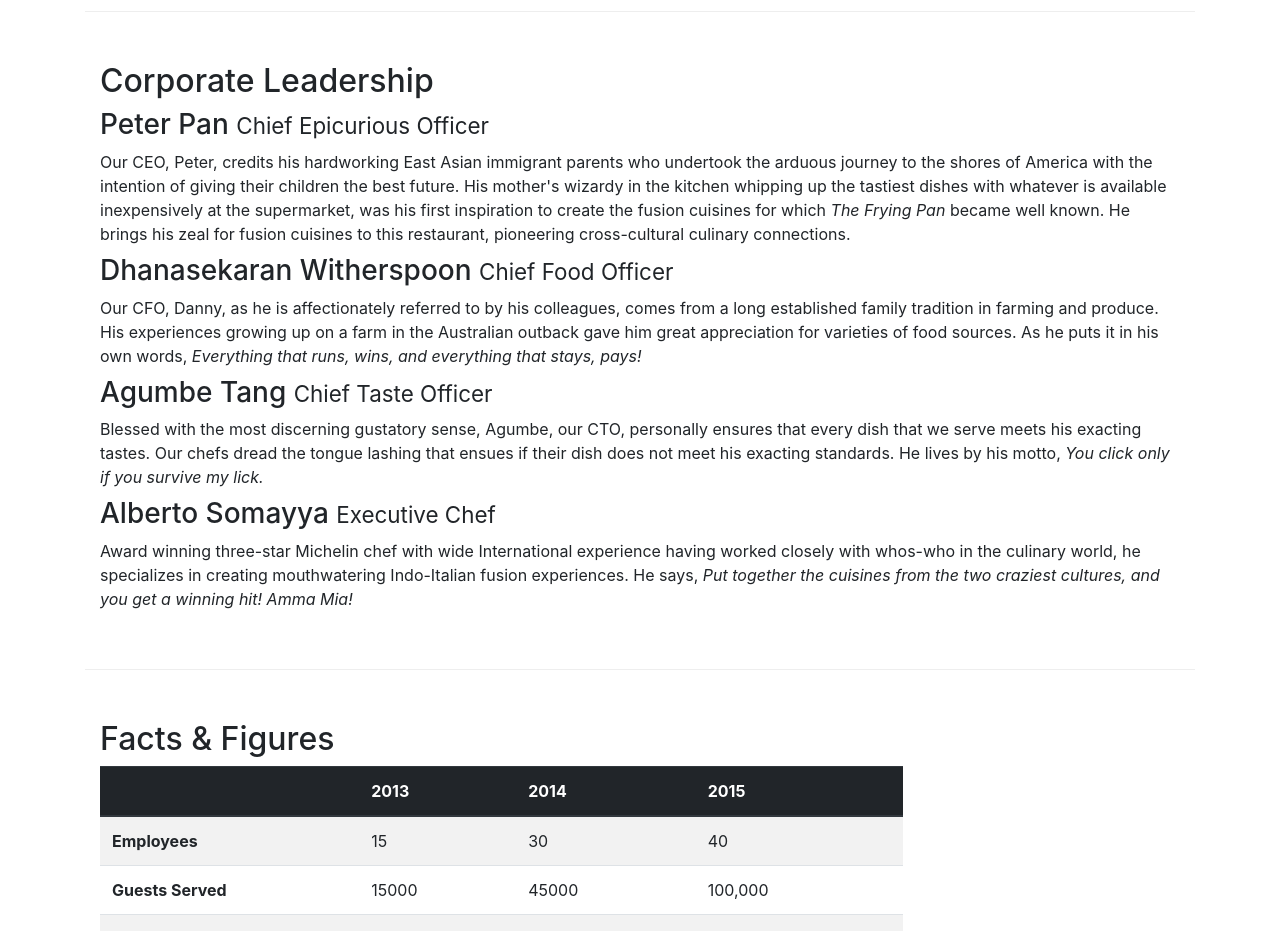
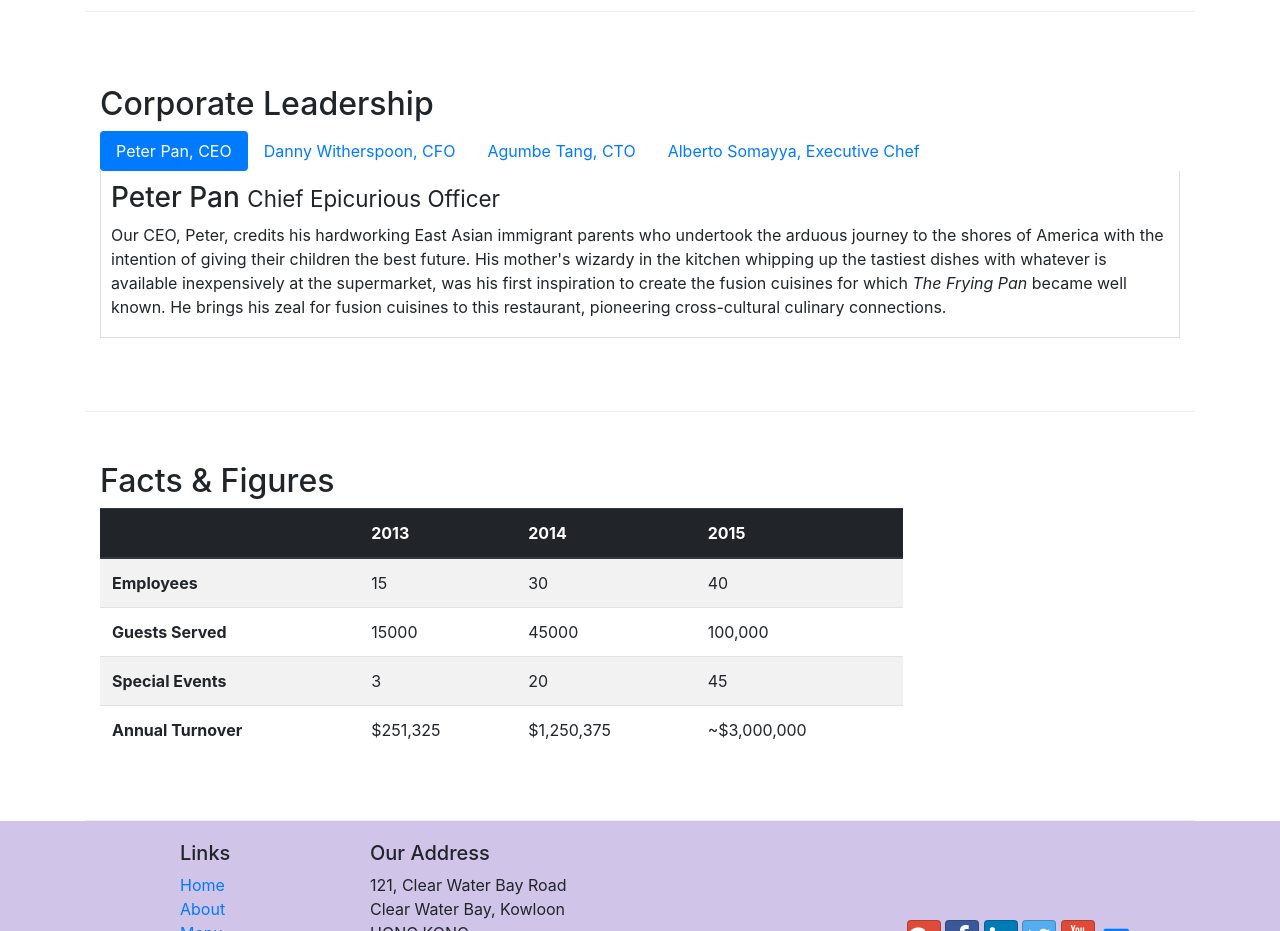
Before and after one commit to rahulgopu/Bootstrap4, a website: page aboutus.html in a window 1280 px wide. Shown: the part 960-1891 px from the top of the page. Drawn offline with nearby package versions, Linux system fonts and the light colour scheme.

Commit message:
Tabs, Pills and Tabbed Navigation

```diff
--- a/aboutus.html
+++ b/aboutus.html
@@ -103,17 +103,43 @@
         <div class="row row-content align-items-center">
             <div class="col-12 col-sm-12">
                 <h2>Corporate Leadership</h2>
-                <h3>Peter Pan <small>Chief Epicurious Officer</small></h3>
-                <div class="d-none d-sm-block mb-2">Our CEO, Peter, credits his hardworking East Asian immigrant parents who undertook the arduous journey to the shores of America with the intention of giving their children the best future. His mother's wizardy in the kitchen whipping up the tastiest dishes with whatever is available inexpensively at the supermarket, was his first inspiration to create the fusion cuisines for which <em>The Frying Pan</em> became well known. He brings his zeal for fusion cuisines to this restaurant, pioneering cross-cultural culinary connections.</div>
 
-                <h3>Dhanasekaran Witherspoon <small>Chief Food Officer</small></h3>
-                <div class="d-none d-sm-block mb-2">Our CFO, Danny, as he is affectionately referred to by his colleagues, comes from a long established family tradition in farming and produce. His experiences growing up on a farm in the Australian outback gave him great appreciation for varieties of food sources. As he puts it in his own words, <em>Everything that runs, wins, and everything that stays, pays!</em></div>
+                <ul class="nav nav-pills">
+                    <li class="nav-item">
+                        <a class="nav-link active" href="#peter" role="tab" data-toggle="tab">Peter Pan, CEO</a>
+                    </li>
+                    <li class="nav-item">
+                        <a class="nav-link" href="#danny" role="tab" data-toggle="tab">Danny Witherspoon, CFO</a>
+                    </li>
+                    <li class="nav-item">
+                        <a class="nav-link" href="#agumbe" role="tab" data-toggle="tab">Agumbe Tang, CTO</a>
+                    </li>
+                    <li class="nav-item">
+                        <a class="nav-link" href="#alberto" role="tab" data-toggle="tab">Alberto Somayya, Executive Chef</a>
+                    </li>
+                </ul>
 
-                <h3>Agumbe Tang <small>Chief Taste Officer</small></h3>
-                <div class="d-none d-sm-block mb-2">Blessed with the most discerning gustatory sense, Agumbe, our CTO, personally ensures that every dish that we serve meets his exacting tastes. Our chefs dread the tongue lashing that ensues if their dish does not meet his exacting standards. He lives by his motto, <em>You click only if you survive my lick.</em></div>
+                <div class="tab-content">
+                    <div role="tabpanel" class="tab-pane fade show active" id="peter">
+                        <h3>Peter Pan <small>Chief Epicurious Officer</small></h3>
+                        <p class="d-none d-sm-block mb-2">Our CEO, Peter, credits his hardworking East Asian immigrant parents who undertook the arduous journey to the shores of America with the intention of giving their children the best future. His mother's wizardy in the kitchen whipping up the tastiest dishes with whatever is available inexpensively at the supermarket, was his first inspiration to create the fusion cuisines for which <em>The Frying Pan</em> became well known. He brings his zeal for fusion cuisines to this restaurant, pioneering cross-cultural culinary connections.</p>
+                    </div>
 
-                <h3>Alberto Somayya <small>Executive Chef</small></h3>
-                <div class="d-none d-sm-block mb-2">Award winning three-star Michelin chef with wide International experience having worked closely with whos-who in the culinary world, he specializes in creating mouthwatering Indo-Italian fusion experiences. He says, <em>Put together the cuisines from the two craziest cultures, and you get a winning hit! Amma Mia!</em></div>
+                    <div role="tabpanel" class="tab-pane fade" id="danny">
+                        <h3>Dhanasekaran Witherspoon <small>Chief Food Officer</small></h3>
+                        <p class="d-none d-sm-block mb-2">Our CFO, Danny, as he is affectionately referred to by his colleagues, comes from a long established family tradition in farming and produce. His experiences growing up on a farm in the Australian outback gave him great appreciation for varieties of food sources. As he puts it in his own words, <em>Everything that runs, wins, and everything that stays, pays!</em></p>
+                    </div>
+
+                    <div role="tabpanel" class="tab-pane fade" id="agumbe">
+                        <h3>Agumbe Tang <small>Chief Taste Officer</small></h3>
+                        <p class="d-none d-sm-block mb-2">Blessed with the most discerning gustatory sense, Agumbe, our CTO, personally ensures that every dish that we serve meets his exacting tastes. Our chefs dread the tongue lashing that ensues if their dish does not meet his exacting standards. He lives by his motto, <em>You click only if you survive my lick.</em></p>
+                    </div>
+
+                    <div role="tabpanel" class="tab-pane fade" id="alberto">
+                        <h3>Alberto Somayya <small>Executive Chef</small></h3>
+                        <p class="d-none d-sm-block mb-2">Award winning three-star Michelin chef with wide International experience having worked closely with whos-who in the culinary world, he specializes in creating mouthwatering Indo-Italian fusion experiences. He says, <em>Put together the cuisines from the two craziest cultures, and you get a winning hit! Amma Mia!</em></p>
+                    </div>
+                </div>
             </div>
         </div>
         <div class="row row-content">
--- a/css/styles.css
+++ b/css/styles.css
@@ -37,3 +37,10 @@ body {
 .navbar-dark {
 	background-color: #800080;
 }
+
+.tab-content {
+	border-left: 1px solid #ddd;
+	border-right: 1px solid #ddd;
+	border-bottom: 1px solid #ddd;
+	padding: 10px;
+}
```
